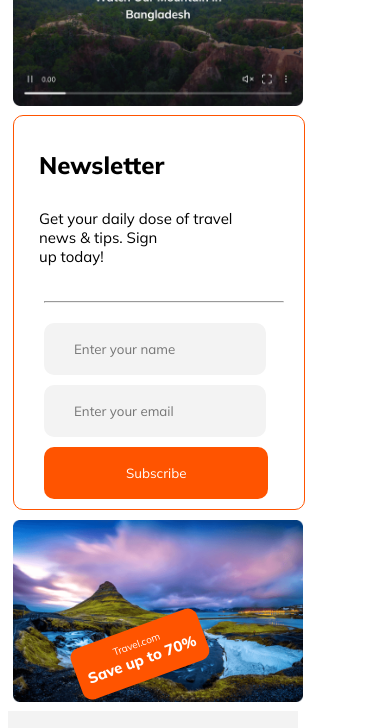
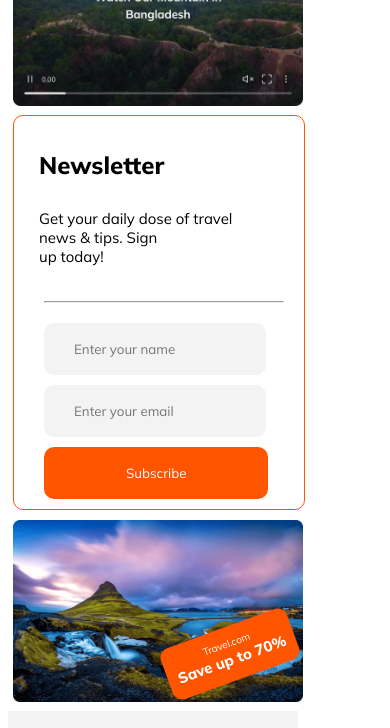
Before and after one commit to Mstkolponaakter/Assignment1, a plain HTML site: page index.html in a window 390 px wide. Shown: the part 6671-7399 px from the top of the page. Drawn offline with Linux system fonts and the light colour scheme.

Commit message:
rorate add korlam

```diff
--- a/style.css
+++ b/style.css
@@ -546,7 +546,7 @@ li a{
      .rotate{
         padding: 0px 10px;
         bottom: 25px;
-        right: 110px;
+        right: 20px;
         transform: rotate(-20deg);
         border-radius: 10px;
      }
```
